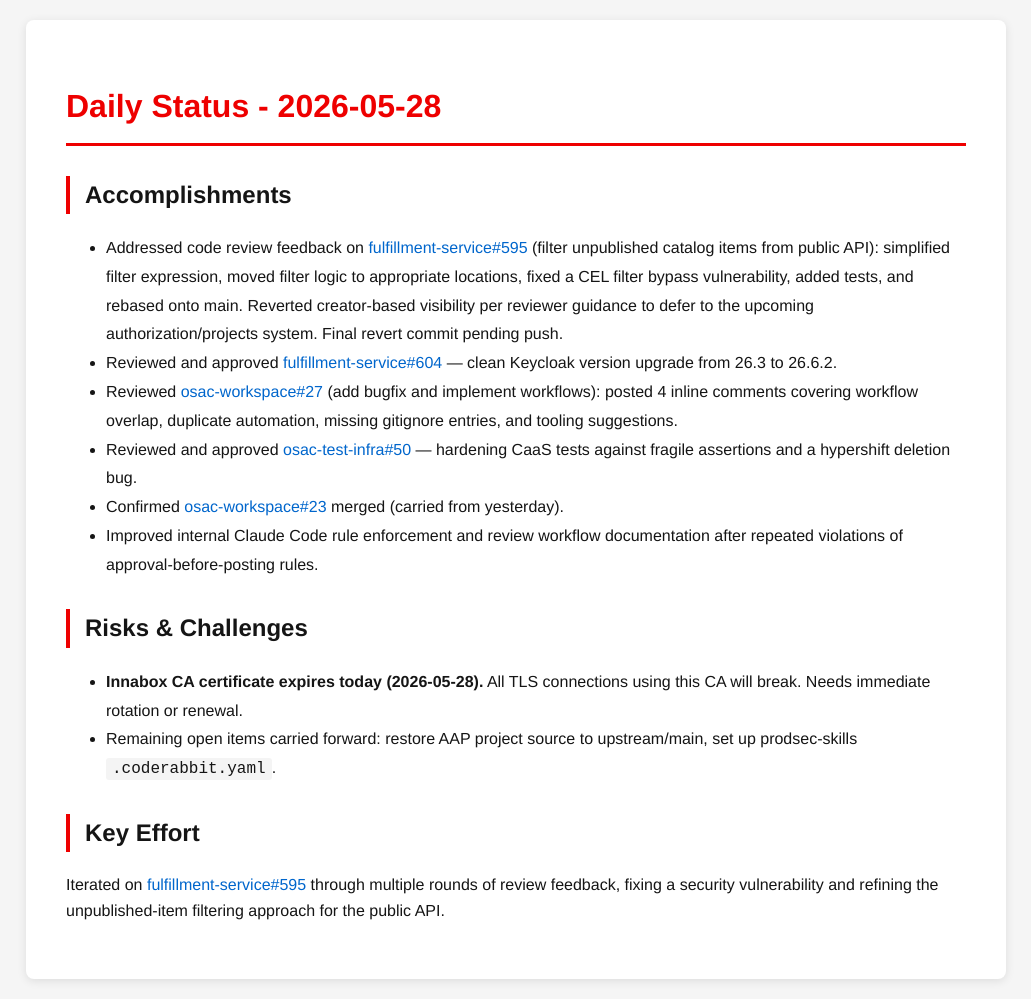
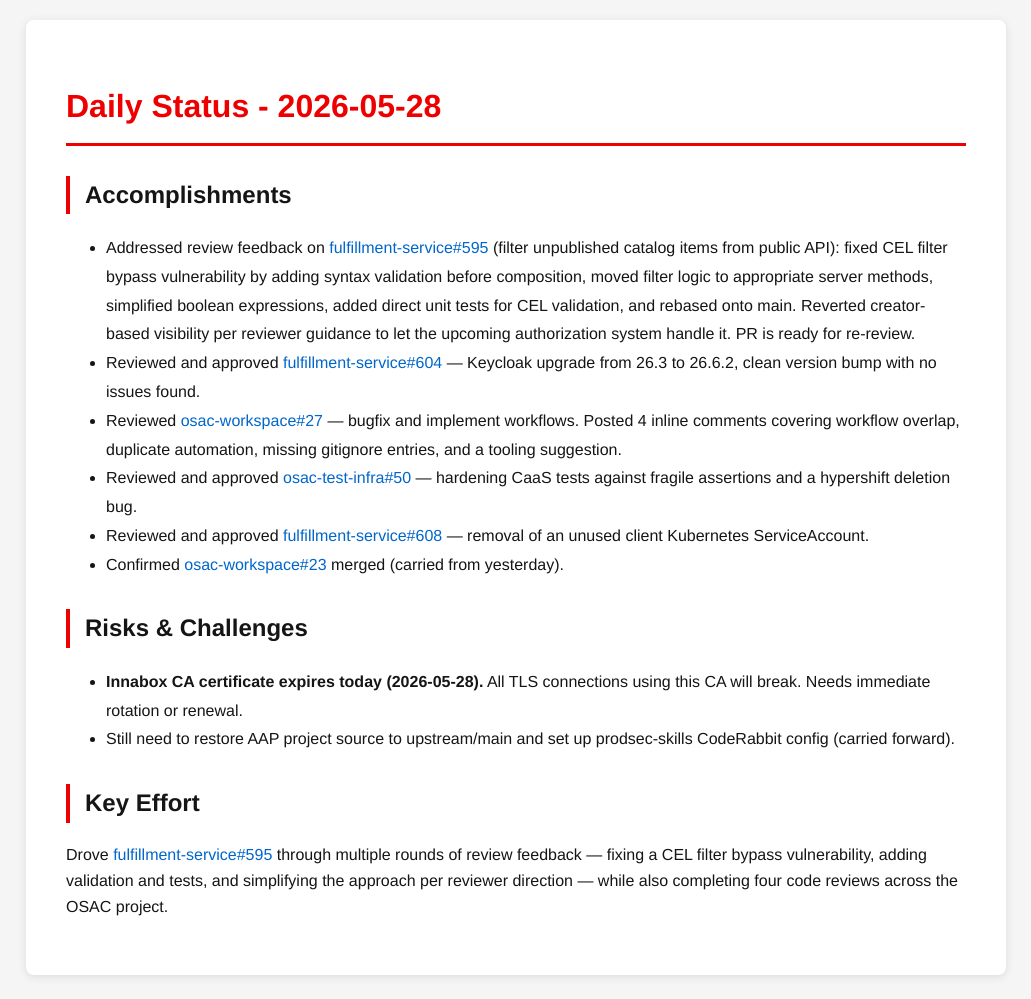
Before and after one commit to tzvatot/daily-status, a Jekyll site: the page built from 2026-05-28.md, in a window 1280 px wide. Shown: the whole page, without its empty margins (124-1155 px from the left). Built offline with Jekyll 4.4.1, drawn with Linux system fonts in a browser that asks for light colours.

Commit message:
Daily status update - 2026-05-28

```diff
--- a/2026-05-28.md
+++ b/2026-05-28.md
@@ -7,16 +7,16 @@ date: 2026-05-28
 # Daily Status - 2026-05-28
 
 ## Accomplishments
-- Addressed code review feedback on [fulfillment-service#595](https://github.com/osac-project/fulfillment-service/pull/595) (filter unpublished catalog items from public API): simplified filter expression, moved filter logic to appropriate locations, fixed a CEL filter bypass vulnerability, added tests, and rebased onto main. Reverted creator-based visibility per reviewer guidance to defer to the upcoming authorization/projects system. Final revert commit pending push.
-- Reviewed and approved [fulfillment-service#604](https://github.com/osac-project/fulfillment-service/pull/604) — clean Keycloak version upgrade from 26.3 to 26.6.2.
-- Reviewed [osac-workspace#27](https://github.com/osac-project/osac-workspace/pull/27) (add bugfix and implement workflows): posted 4 inline comments covering workflow overlap, duplicate automation, missing gitignore entries, and tooling suggestions.
+- Addressed review feedback on [fulfillment-service#595](https://github.com/osac-project/fulfillment-service/pull/595) (filter unpublished catalog items from public API): fixed CEL filter bypass vulnerability by adding syntax validation before composition, moved filter logic to appropriate server methods, simplified boolean expressions, added direct unit tests for CEL validation, and rebased onto main. Reverted creator-based visibility per reviewer guidance to let the upcoming authorization system handle it. PR is ready for re-review.
+- Reviewed and approved [fulfillment-service#604](https://github.com/osac-project/fulfillment-service/pull/604) — Keycloak upgrade from 26.3 to 26.6.2, clean version bump with no issues found.
+- Reviewed [osac-workspace#27](https://github.com/osac-project/osac-workspace/pull/27) — bugfix and implement workflows. Posted 4 inline comments covering workflow overlap, duplicate automation, missing gitignore entries, and a tooling suggestion.
 - Reviewed and approved [osac-test-infra#50](https://github.com/osac-project/osac-test-infra/pull/50) — hardening CaaS tests against fragile assertions and a hypershift deletion bug.
+- Reviewed and approved [fulfillment-service#608](https://github.com/osac-project/fulfillment-service/pull/608) — removal of an unused client Kubernetes ServiceAccount.
 - Confirmed [osac-workspace#23](https://github.com/osac-project/osac-workspace/pull/23) merged (carried from yesterday).
-- Improved internal Claude Code rule enforcement and review workflow documentation after repeated violations of approval-before-posting rules.
 
 ## Risks & Challenges
 - **Innabox CA certificate expires today (2026-05-28).** All TLS connections using this CA will break. Needs immediate rotation or renewal.
-- Remaining open items carried forward: restore AAP project source to upstream/main, set up prodsec-skills `.coderabbit.yaml`.
+- Still need to restore AAP project source to upstream/main and set up prodsec-skills CodeRabbit config (carried forward).
 
 ## Key Effort
-Iterated on [fulfillment-service#595](https://github.com/osac-project/fulfillment-service/pull/595) through multiple rounds of review feedback, fixing a security vulnerability and refining the unpublished-item filtering approach for the public API.
+Drove [fulfillment-service#595](https://github.com/osac-project/fulfillment-service/pull/595) through multiple rounds of review feedback — fixing a CEL filter bypass vulnerability, adding validation and tests, and simplifying the approach per reviewer direction — while also completing four code reviews across the OSAC project.
```
